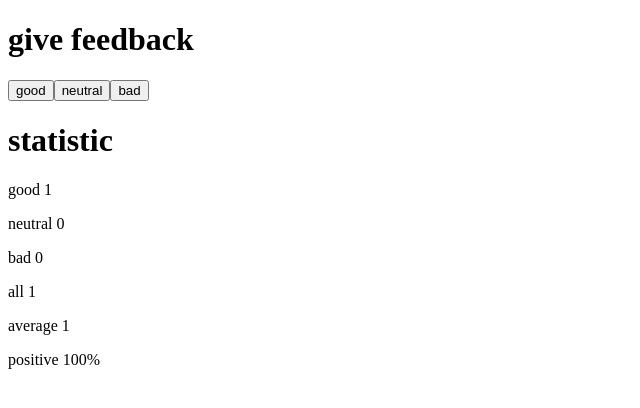
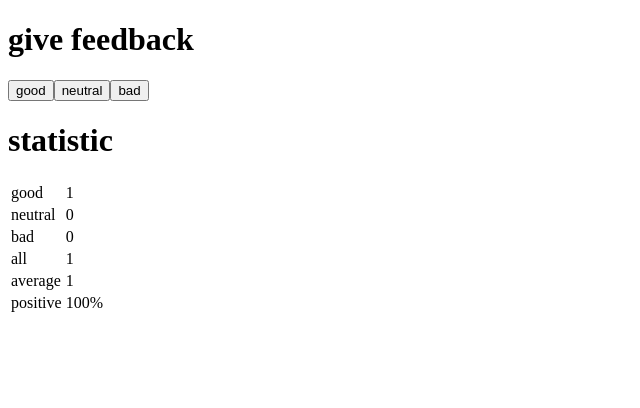
Before and after one commit to Eksezis/FullStackOpen-Zuraw, a React (Vite) app in the folder part1/: page / in a window 1280 px wide. Both pictures are taken after a click on the button "good". Shown: the top 408 px of the page, without its empty margins (0-640 px from the left). Built offline with nearby package versions, Linux system fonts and the light colour scheme.

Commit message:
Ex1 Part1.11

```diff
--- a/part1/src/App.jsx
+++ b/part1/src/App.jsx
@@ -1,14 +1,16 @@
 import { useState } from 'react'
 const Title = (props)=>{ return(<h1>{props.title}</h1>)}
-const StatisticLine = (props)=>{ return(<p>{props.name} {props.value}</p>) }
+const StatisticLine = (props)=>{ return(<><td>{props.name}</td> <td>{props.value}</td></>) }
 const Statistics = (props)=>{
   return(<div>
-    <StatisticLine name="good" value={props.good}/>
-    <StatisticLine name="neutral" value={props.neutral}/>
-    <StatisticLine name="bad" value={props.bad}/>
-    <StatisticLine name="all" value={props.all}/>
-    <StatisticLine name="average" value={(props.good*1+props.bad*-1)/props.all} />
-    <StatisticLine name="positive" value={(props.good/props.all)*100+"%"} />
+    <table>
+      <tr><StatisticLine name="good" value={props.good}/></tr>
+      <tr><StatisticLine name="neutral" value={props.neutral}/></tr>
+      <tr><StatisticLine name="bad" value={props.bad}/></tr>
+      <tr><StatisticLine name="all" value={props.all}/></tr>
+      <tr><StatisticLine name="average" value={(props.good*1+props.bad*-1)/props.all} /></tr>
+      <tr><StatisticLine name="positive" value={(props.good/props.all)*100+"%"} /></tr>
+    </table>
   </div>)
 }
 const Feedback = (props)=>{
```
